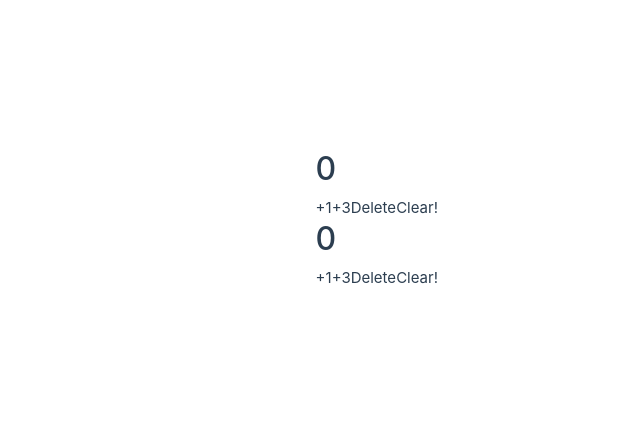
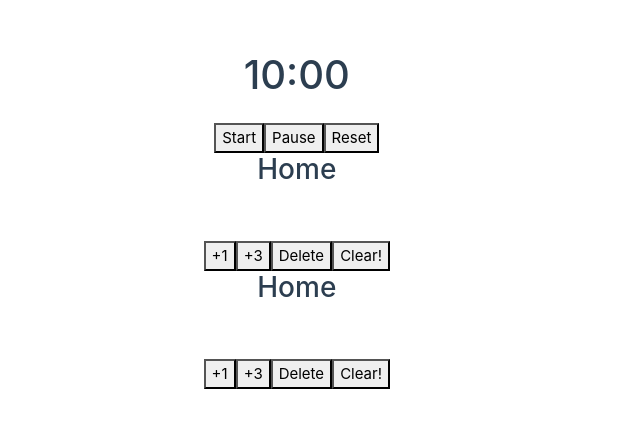
Before and after one commit to dioarayan/dashboard-scorer, a Vue app: page / in a window 1280 px wide. Shown: the part 180-608 px from the top of the page, without its empty margins (202-842 px from the left). Built offline with nearby package versions, Linux system fonts and the light colour scheme.

Commit message:
ClockTimer and TeamName component

```diff
--- a/src/App.vue
+++ b/src/App.vue
@@ -1,39 +1,14 @@
 <script setup>
+import ClockTimer from './components/ClockTimer.vue';
 import Counter from './components/Counter.vue'
 </script>
 
 <template>
-  <main>
-    <Counter />
-    <Counter />
+  <main class="max-w-full m-auto p-5 font-sans">
+    <div class="flex justify-center">
+      <ClockTimer />
+      <Counter team-name="Home" />
+      <Counter team-name="Visitor" />
+    </div>
   </main>
 </template>
-
-<style scoped>
-header {
-  line-height: 1.5;
-}
-
-.logo {
-  display: block;
-  margin: 0 auto 2rem;
-}
-
-@media (min-width: 1024px) {
-  header {
-    display: flex;
-    place-items: center;
-    padding-right: calc(var(--section-gap) / 2);
-  }
-
-  .logo {
-    margin: 0 2rem 0 0;
-  }
-
-  header .wrapper {
-    display: flex;
-    place-items: flex-start;
-    flex-wrap: wrap;
-  }
-}
-</style>
--- a/src/assets/main.css
+++ b/src/assets/main.css
@@ -1,5 +1,4 @@
 @import './base.css';
-@import "tailwindcss";
 
 #app {
   max-width: 1280px;
--- /dev/null
+++ b/src/components/ClockTimer.vue
@@ -0,0 +1,54 @@
+<template>
+  <div class="text-center">
+    <h1 class="text-4xl mb-4">{{ formattedTime }}</h1>
+    <div class="space-x-2">
+      <button @click="startTimer">Start</button>
+      <button @click="pauseTimer">Pause</button>
+      <button @click="resetTimer">Reset</button>
+    </div>
+  </div>
+</template>
+
+<script setup lang="ts">
+import { ref, computed } from 'vue'
+
+const minutes = ref(10) // starting at 10:00 minutes
+const seconds = ref(0)
+
+let timerInterval: ReturnType<typeof setInterval> | undefined
+
+const formattedTime = computed(() => {
+  const mm = minutes.value.toString().padStart(2, '0')
+  const ss = seconds.value.toString().padStart(2, '0')
+  return `${mm}:${ss}`
+})
+
+function startTimer() {
+  if (timerInterval) return // prevent multiple intervals
+  timerInterval = setInterval(() => {
+    if (seconds.value === 0) {
+      if (minutes.value === 0) {
+        clearInterval(timerInterval)
+        timerInterval = undefined
+        alert('Time is up!') // or play a sound!
+      } else {
+        minutes.value--
+        seconds.value = 59
+      }
+    } else {
+      seconds.value--
+    }
+  }, 1000)
+}
+
+function pauseTimer() {
+  clearInterval(timerInterval)
+  timerInterval = undefined
+}
+
+function resetTimer() {
+  pauseTimer()
+  minutes.value = 10
+  seconds.value = 0
+}
+</script>
--- a/src/components/Counter.vue
+++ b/src/components/Counter.vue
@@ -1,15 +1,23 @@
 <template>
-  <h2>{{ count }} </h2>
-  <button @click="counterPlus">+1</button>
-  <button @click="addThree">+3</button>
-  <button @click="counterMinus">Delete</button>
-  <button @click="clearScore">Clear!</button>
+  <div>
+    <TeamName v-model="teamName" />
+    <div>
+      <h2 class="text-center bg-brand text-white text-xxs">{{ count }} </h2>
+    </div>
+    <div>
+      <button @click="counterPlus">+1</button>
+      <button @click="addThree">+3</button>
+      <button @click="counterMinus">Delete</button>
+      <button @click="clearScore">Clear!</button>
+    </div>
+  </div>
 </template>
 
 <script setup lang="ts">
 import { ref } from 'vue';
-import ActionButtons from './ActionButtons.vue';
+import TeamName from './TeamName.vue';
 
+const teamName = ref("Home")
 const count = ref(0)
 
 function counterPlus() {
--- /dev/null
+++ b/src/components/TeamName.vue
@@ -0,0 +1,45 @@
+<template>
+  <div>
+    <div v-if="isEditing">
+      <input
+        v-model="localName"
+        @blur="saveEdit"
+        @keyup.enter="saveEdit"
+        class="text-center"
+      />
+    </div>
+    <h3
+      v-else
+      class="text-center py-10 cursor-pointer"
+      @click="startEditing"
+    >
+      {{ localName }}
+    </h3>
+  </div>
+</template>
+
+<script setup lang="ts">
+import { ref, watch } from 'vue'
+
+const props = defineProps<{
+  modelValue: string
+}>()
+
+const emit = defineEmits(['update:modelValue'])
+
+const isEditing = ref(false)
+const localName = ref(props.modelValue)
+
+watch(() => props.modelValue, (newVal) => {
+  localName.value = newVal
+})
+
+function startEditing() {
+  isEditing.value = true
+}
+
+function saveEdit() {
+  isEditing.value = false
+  emit('update:modelValue', localName.value)
+}
+</script>
--- a/vite.config.js
+++ b/vite.config.js
@@ -1,7 +1,6 @@
 import { fileURLToPath, URL } from 'node:url'
 
 import { defineConfig } from 'vite'
-import tailwindcss from '@tailwindcss/vite'
 import vue from '@vitejs/plugin-vue'
 import vueDevTools from 'vite-plugin-vue-devtools'
 
@@ -9,8 +8,7 @@ import vueDevTools from 'vite-plugin-vue-devtools'
 export default defineConfig({
   plugins: [
     vue(),
-    vueDevTools(),
-    tailwindcss(),
+    vueDevTools()
   ],
   resolve: {
     alias: {
```
